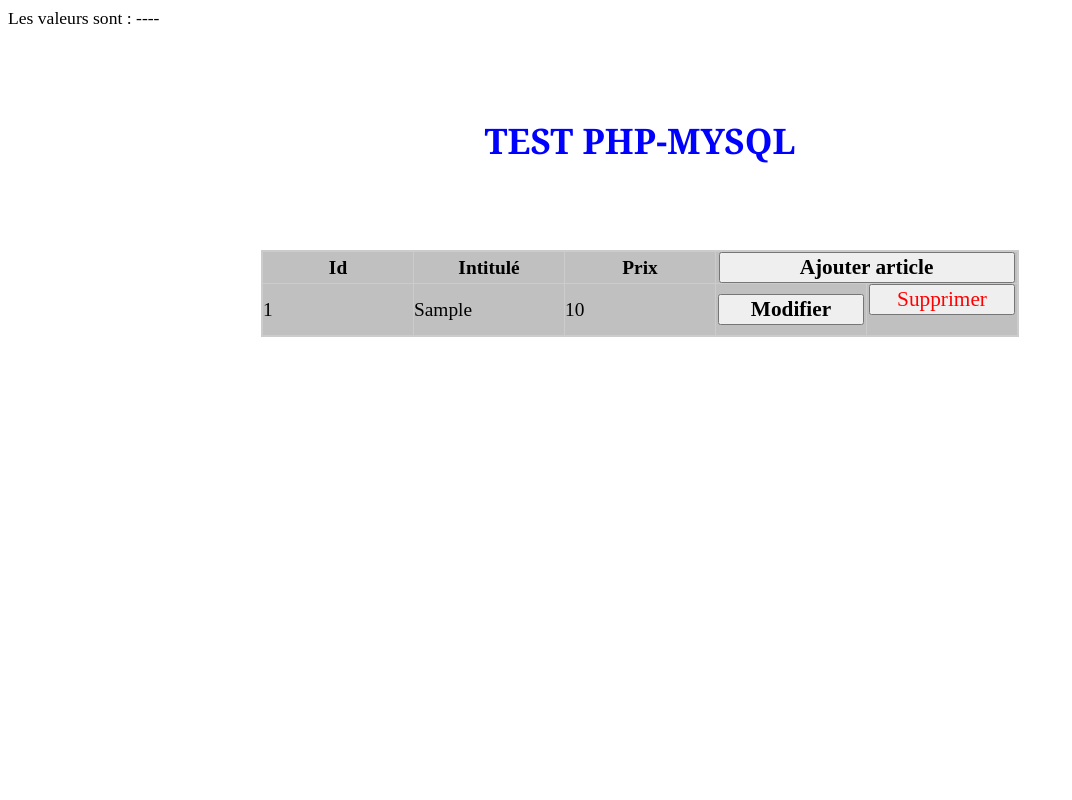
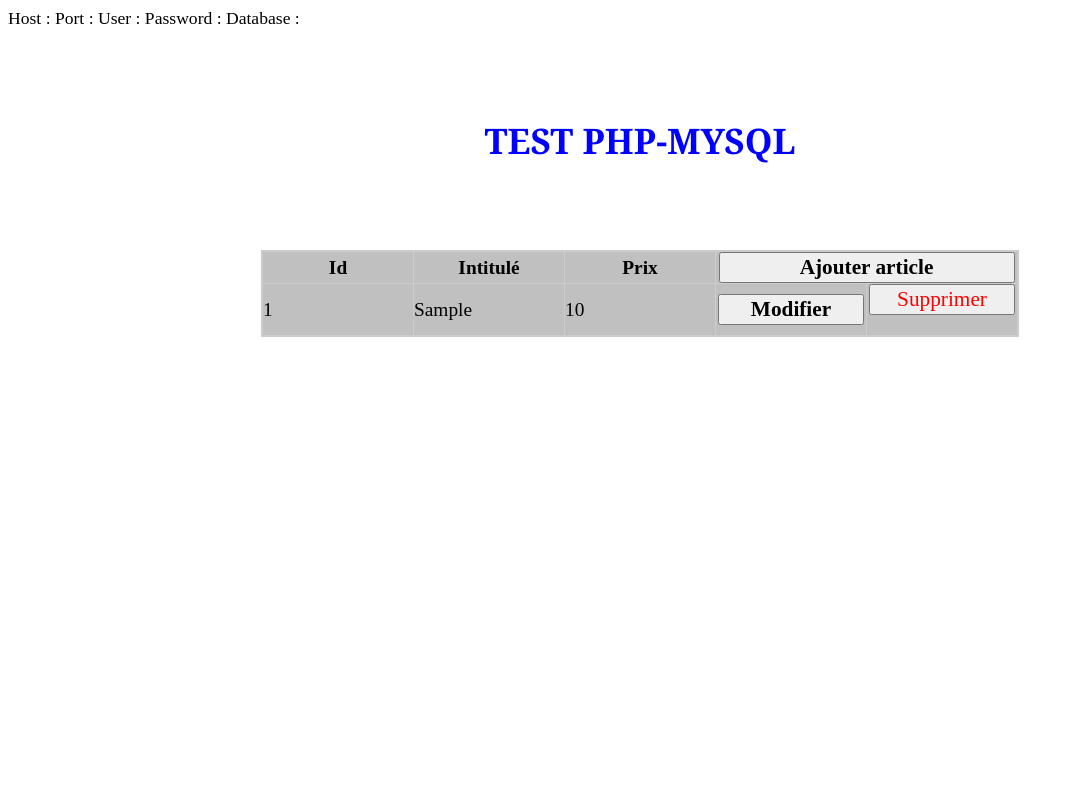
Before and after one commit to Tokyntsoa/dbPhpMysql, a PHP site: page /index.php in a window 1280 px wide. Shown: the whole page, without its empty margins (0-1072 px from the left). Run offline with PHP 8.4, Linux system fonts and the light colour scheme; tables that the repository leaves empty or names only in its code hold one stand-in row (values such as "Sample post").

Commit message:
Update pdo.php

```diff
--- a/pdo.php
+++ b/pdo.php
@@ -7,7 +7,11 @@
 
 	$dsn = 'mysql:dbname='.$dbname.';host='.$dbhost.';port='.$dbport;
 
-	echo " Les valeurs sont : ".$dbhost."-".$dbport."-".$dbuser."-".$dbname."-".$dbpwd;
+	echo " Host : ".$dbhost;
+	echo " Port : ".$dbport;
+	echo " User : ".$dbuser;
+	echo " Password : ".$dbpwd;
+	echo " Database : ".$dbname;
 
 	try{
 		$bdd = new PDO($dsn,$dbuser, $dbpwd);
```
